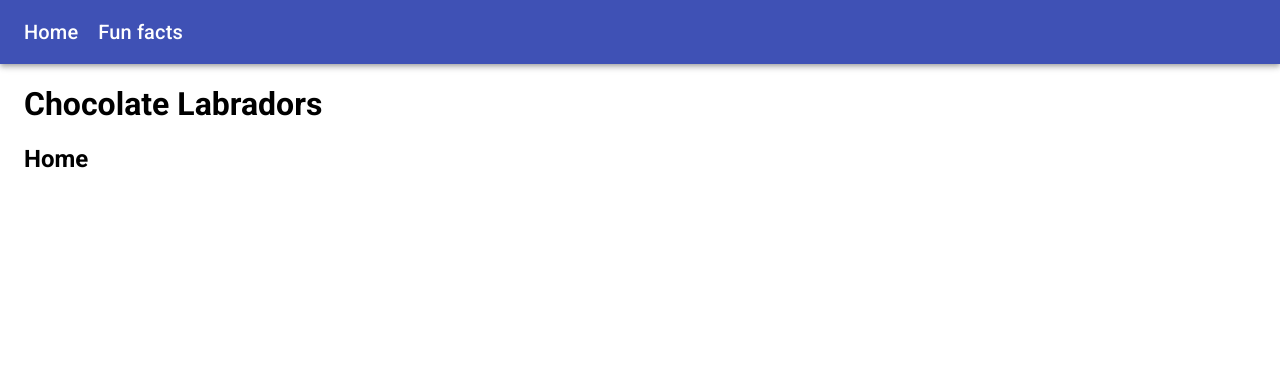
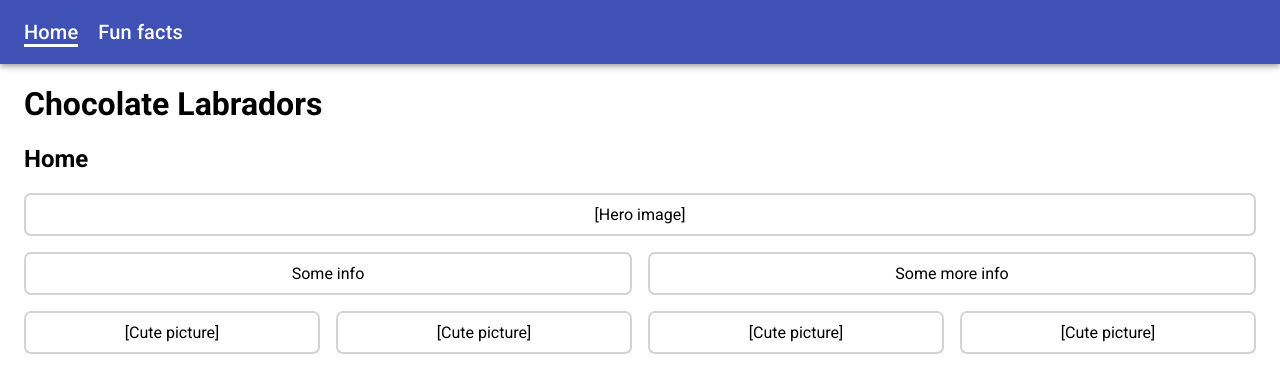
Before and after one commit to pereznieto/chocolab, a React (Create React App) app: page / in a window 1280 px wide. Shown: the top 392 px of the page. Built offline with nearby package versions, Linux system fonts and the light colour scheme.

Commit message:
Add grid layout

```diff
--- a/package.json
+++ b/package.json
@@ -42,6 +42,7 @@
     ]
   },
   "devDependencies": {
+    "@types/classnames": "^2.2.9",
     "@types/react-router-dom": "^4.3.5"
   }
 }
--- a/src/components/App/App.tsx
+++ b/src/components/App/App.tsx
@@ -1,14 +1,14 @@
 import { Container } from '@material-ui/core';
 import React from 'react';
+import { BrowserRouter as Router, Route } from 'react-router-dom';
+import Facts from '../Facts/Facts';
+import Home from '../Home/Home';
+import Nav from '../Nav/Nav';
 import styles from './App.module.scss';
-import Nav from '../Nav/Nav';
-import { BrowserRouter as Router, Route, Link } from 'react-router-dom';
-import Home from '../Home/Home';
-import Facts from '../Facts/Facts';
 
 const App = () => (
   <Router>
-    <Nav />
+    <Route path='/' component={Nav} />
     <Container maxWidth='lg' className={styles.app}>
       <h1>Chocolate Labradors</h1>
       <Route exact path='/' component={Home} />
--- a/src/components/Facts/Facts.module.scss
+++ b/src/components/Facts/Facts.module.scss
@@ -1,3 +1,8 @@
 .facts {
-  // content
+  .item {
+    padding: 10px;
+    border: 2px solid lightgray;
+    border-radius: 7px;
+    text-align: center;
+  }
 }
--- a/src/components/Facts/Facts.tsx
+++ b/src/components/Facts/Facts.tsx
@@ -1,9 +1,30 @@
+import { Grid } from '@material-ui/core';
 import React from 'react';
 import styles from './Facts.module.scss';
 
 const Facts = () => (
   <div className={styles.facts}>
     <h2>Facts</h2>
+    <Grid container spacing={2}>
+      <Grid item xs={12}>
+        <div className={styles.item}>[Hero image]</div>
+      </Grid>
+      <Grid item xs={12} sm={12} md={4}>
+        <div className={styles.item}>Some facts</div>
+      </Grid>
+      <Grid item xs={12} sm={12} md={4}>
+        <div className={styles.item}>Some more facts</div>
+      </Grid>
+      <Grid item xs={12} sm={12} md={4}>
+        <div className={styles.item}>Even more facts</div>
+      </Grid>
+      <Grid item xs={12} sm={6}>
+        <div className={styles.item}>Cool stuff</div>
+      </Grid>
+      <Grid item xs={12} sm={6}>
+        <div className={styles.item}>Cool stuff</div>
+      </Grid>
+    </Grid>
   </div>
 );
 
--- a/src/components/Home/Home.module.scss
+++ b/src/components/Home/Home.module.scss
@@ -1,3 +1,8 @@
 .home {
-  // content
+  .item {
+    padding: 10px;
+    border: 2px solid lightgray;
+    border-radius: 7px;
+    text-align: center;
+  }
 }
--- a/src/components/Home/Home.tsx
+++ b/src/components/Home/Home.tsx
@@ -1,9 +1,33 @@
+import { Grid } from '@material-ui/core';
 import React from 'react';
 import styles from './Home.module.scss';
 
 const Home = () => (
   <div className={styles.home}>
     <h2>Home</h2>
+    <Grid container spacing={2}>
+      <Grid item xs={12}>
+        <div className={styles.item}>[Hero image]</div>
+      </Grid>
+      <Grid item xs={12} sm={6}>
+        <div className={styles.item}>Some info</div>
+      </Grid>
+      <Grid item xs={12} sm={6}>
+        <div className={styles.item}>Some more info</div>
+      </Grid>
+      <Grid item xs={6} sm={3}>
+        <div className={styles.item}>[Cute picture]</div>
+      </Grid>
+      <Grid item xs={6} sm={3}>
+        <div className={styles.item}>[Cute picture]</div>
+      </Grid>
+      <Grid item xs={6} sm={3}>
+        <div className={styles.item}>[Cute picture]</div>
+      </Grid>
+      <Grid item xs={6} sm={3}>
+        <div className={styles.item}>[Cute picture]</div>
+      </Grid>
+    </Grid>
   </div>
 );
 
--- a/src/components/Nav/Nav.module.scss
+++ b/src/components/Nav/Nav.module.scss
@@ -1,16 +1,14 @@
 .nav {
-  .title {
+  .link {
     margin-right: 20px;
+    color: white;
+    text-decoration: none;
+    border-bottom: 3px solid transparent;
+    transition: all 0.3s ease-in-out;
 
-    a {
-      color: white;
-      text-decoration: none;
-      border-bottom: 3px solid transparent;
-      transition: all 0.3s ease-in-out;
-
-      &:hover {
-        border-color: white;
-      }
+    &:hover,
+    &.selected {
+      border-color: white;
     }
   }
 }
--- a/src/components/Nav/Nav.tsx
+++ b/src/components/Nav/Nav.tsx
@@ -1,17 +1,28 @@
-import { AppBar, Toolbar, Typography, Container } from '@material-ui/core';
+import { AppBar, Container, Toolbar, Typography } from '@material-ui/core';
 import React from 'react';
-import { Link } from 'react-router-dom';
+import { Link, RouteComponentProps } from 'react-router-dom';
 import styles from './Nav.module.scss';
+import cx from 'classnames';
 
-const Nav = () => (
+const Nav = ({ location: { pathname } }: RouteComponentProps) => (
   <AppBar position='static' className={styles.nav}>
     <Container maxWidth='lg'>
       <Toolbar disableGutters>
-        <Typography variant='h6' className={styles.title}>
-          <Link to='/'>Home</Link>
+        <Typography variant='h6'>
+          <Link
+            to='/'
+            className={cx(styles.link, { [styles.selected]: pathname === '/' })}
+          >
+            Home
+          </Link>
         </Typography>
-        <Typography variant='h6' className={styles.title}>
-          <Link to='/fun-facts'>Fun facts</Link>
+        <Typography variant='h6'>
+          <Link
+            to='/fun-facts'
+            className={cx(styles.link, { [styles.selected]: pathname === '/fun-facts' })}
+          >
+            Fun facts
+          </Link>
         </Typography>
       </Toolbar>
     </Container>
```
Also changed, not shown: 1 other file (tests, documents, lock files or other folders).
